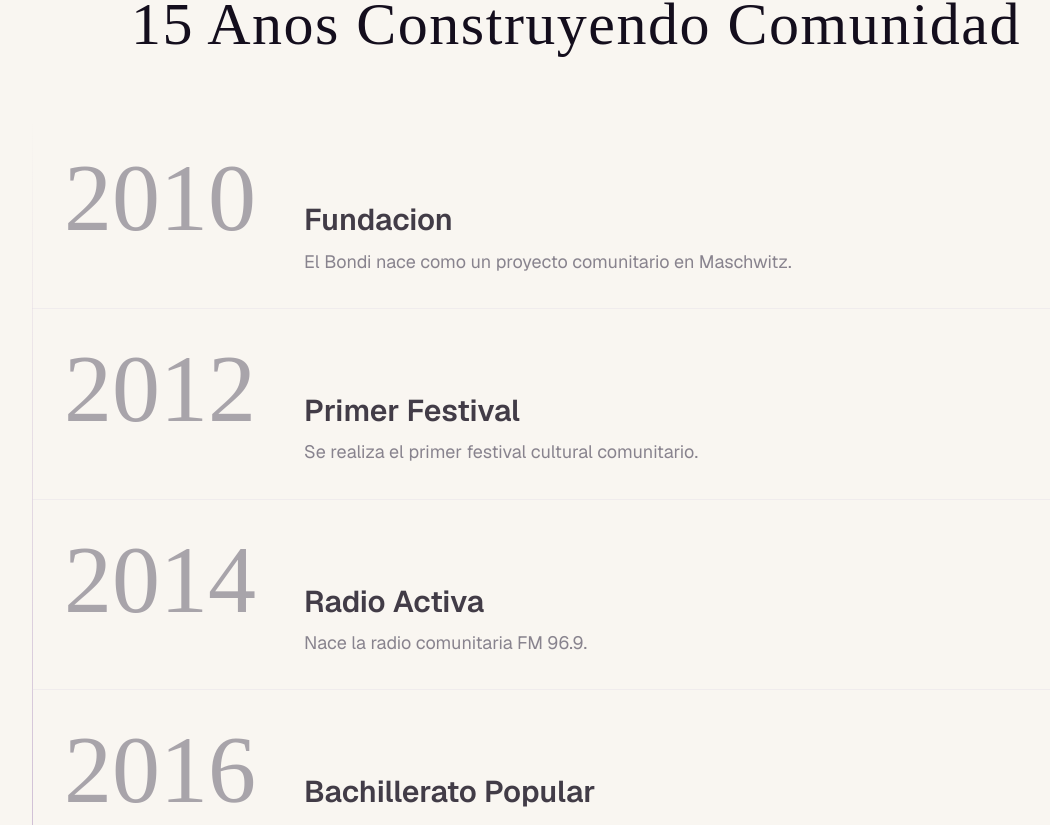
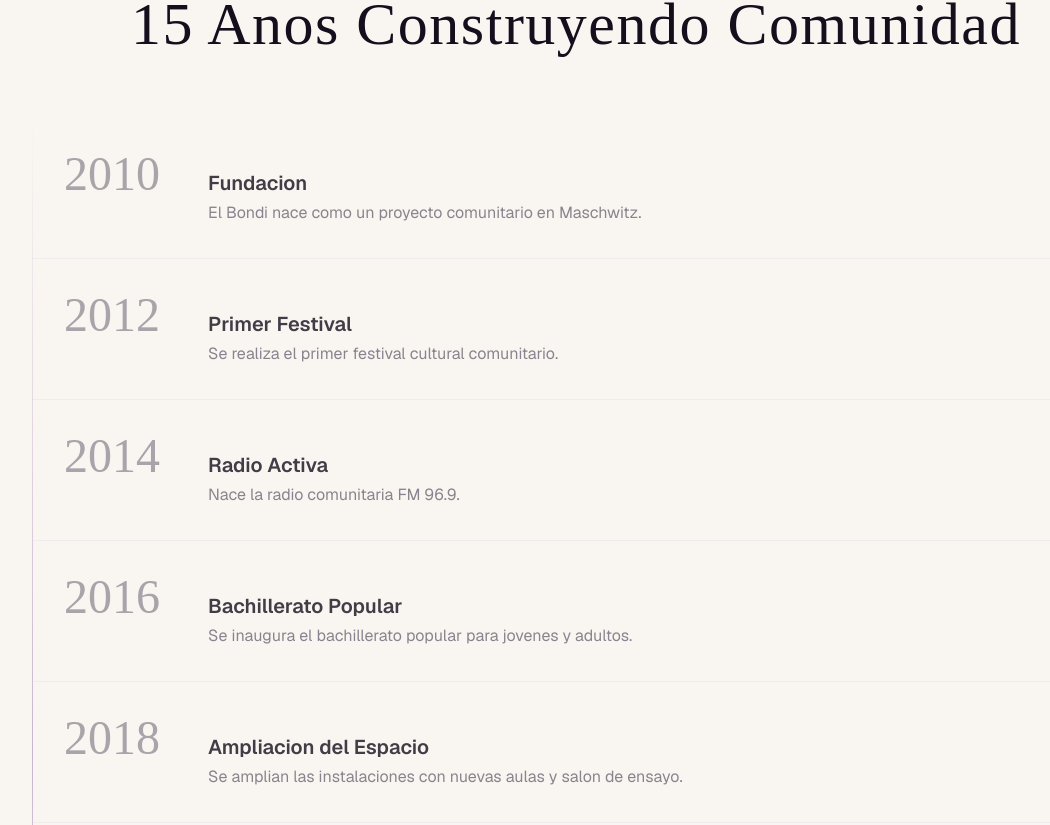
Before and after one commit to cccarmen/v0-CentroCulturalElbondi, a Next.js app: page / in a window 1280 px wide. Shown: the part 3295-4120 px from the top of the page, without its empty margins (64-1114 px from the left). Built offline with nearby package versions, Linux system fonts and the light colour scheme; a web font is replaced by a local one.

Commit message:
style: adjust typography and spacing in timeline
Reduce typography sizes and tighten title-description spacing.

```diff
--- a/components/interactive-timeline.tsx
+++ b/components/interactive-timeline.tsx
@@ -145,7 +145,7 @@ export function InteractiveTimeline() {
                     {/* Year */}
                     <span
                       aria-hidden="true"
-                      className={`shrink-0 font-display text-5xl tabular-nums transition-all duration-300 md:text-7xl lg:text-8xl ${
+                      className={`shrink-0 font-display text-3xl tabular-nums transition-all duration-300 md:text-4xl lg:text-5xl ${
                         hoveredIndex === index
                           ? 'text-primary'
                           : 'text-muted-foreground/50'
@@ -157,7 +157,7 @@ export function InteractiveTimeline() {
                     {/* Content */}
                     <div className="flex-1 overflow-hidden">
                       <h3
-                        className={`text-xl font-semibold leading-tight transition-all duration-300 md:text-2xl lg:text-3xl ${
+                        className={`text-base font-semibold leading-tight transition-all duration-300 md:text-lg lg:text-xl ${
                           hoveredIndex === index
                             ? 'text-foreground'
                             : 'text-foreground/80'
@@ -166,7 +166,7 @@ export function InteractiveTimeline() {
                         {event.title}
                       </h3>
                       <p
-                        className={`mt-2 text-base leading-relaxed transition-all duration-300 md:text-lg ${
+                        className={`mt-1 text-sm leading-relaxed transition-all duration-300 md:text-base ${
                           hoveredIndex === index
                             ? 'text-muted-foreground'
                             : 'text-muted-foreground/70'
```
